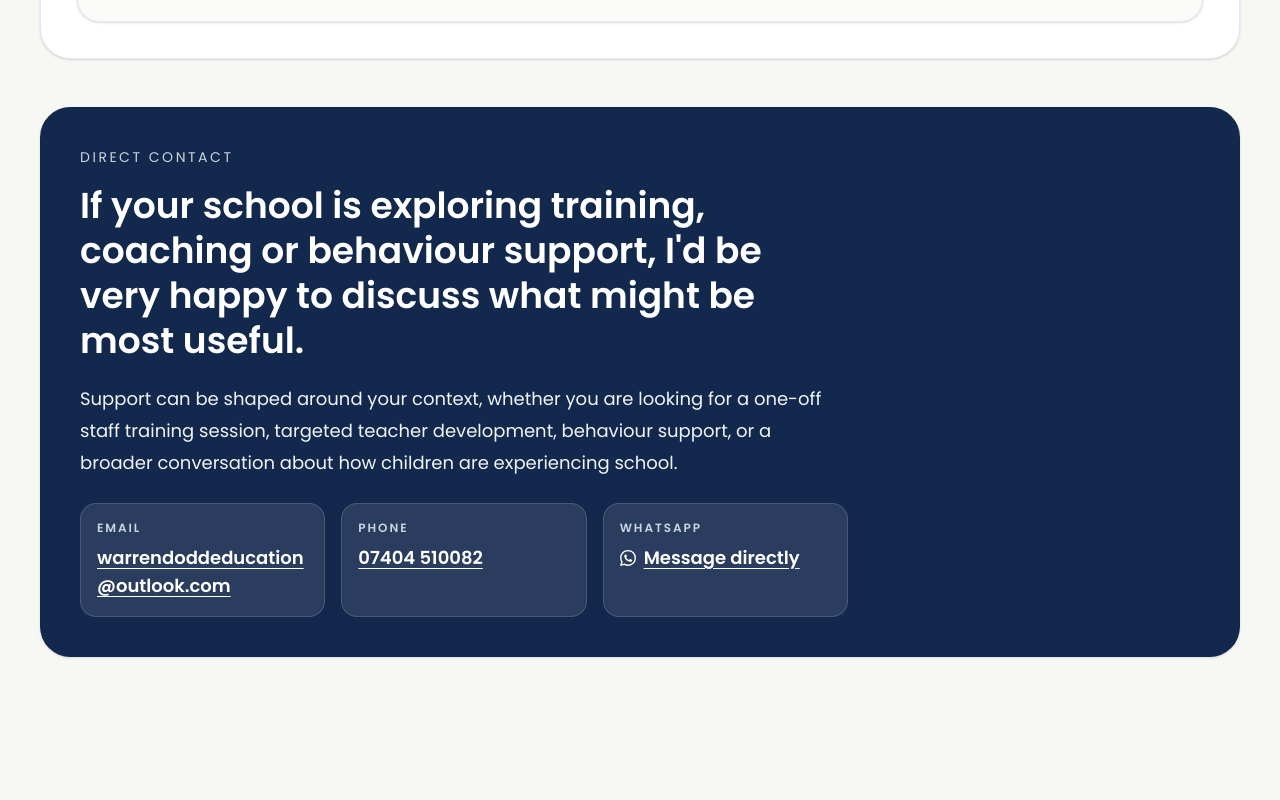
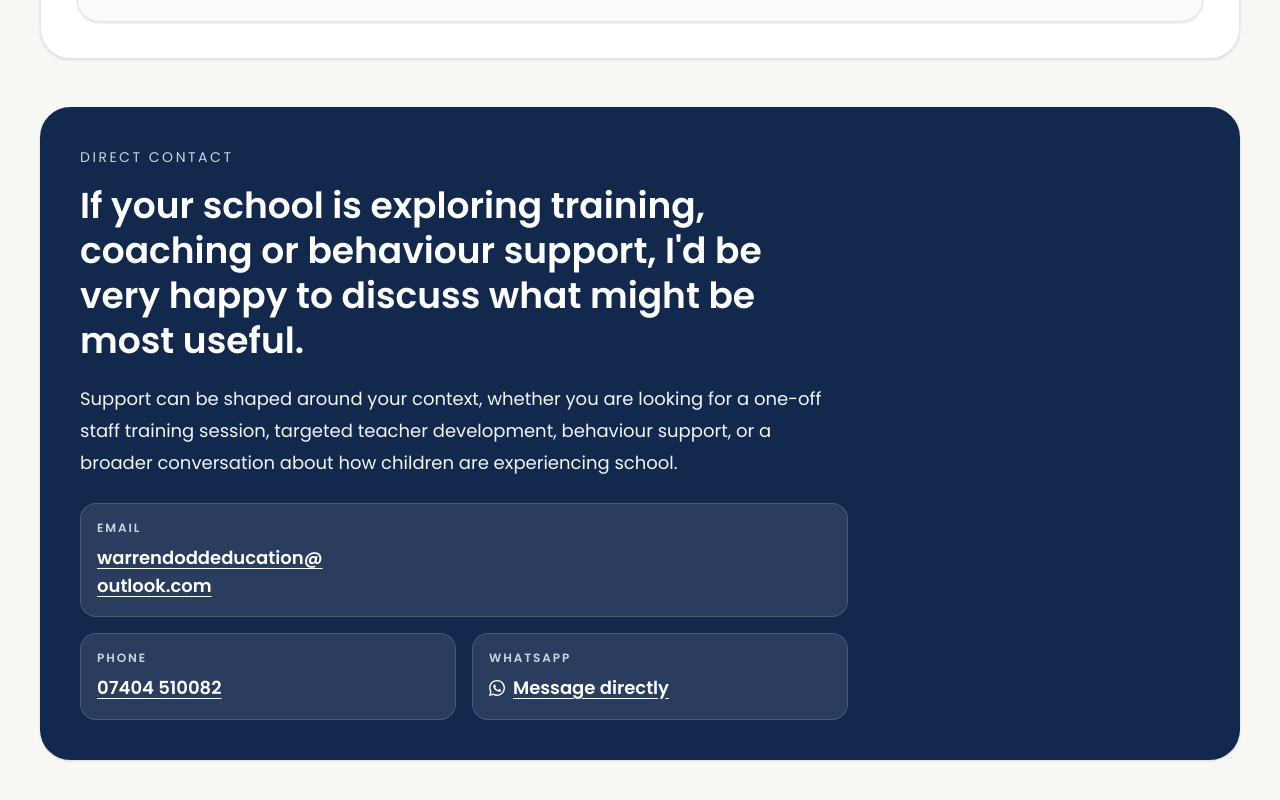
Before and after one commit to davedodd89-ai/warren-dodd-education, a Next.js app: page /schools in a window 1280 px wide. Shown: the part 4281-5081 px from the top of the page. Before the commit the page ends 5002 px from the top, so only its background shows below. Built offline with nearby package versions, Linux system fonts and the light colour scheme.

Commit message:
Improve schools page contact layout on mobile

```diff
--- a/app/schools/page.tsx
+++ b/app/schools/page.tsx
@@ -341,17 +341,19 @@ export default function SchoolsPage() {
             experiencing school.
           </p>
 
-          <div className="mt-6 grid max-w-3xl grid-cols-1 gap-4 md:grid-cols-3">
-            <div className="rounded-2xl border border-white/15 bg-white/10 p-4">
+          <div className="mt-6 grid max-w-3xl grid-cols-1 gap-4 md:grid-cols-2">
+            <div className="rounded-2xl border border-white/15 bg-white/10 p-4 md:col-span-2">
               <p className="text-xs font-semibold uppercase tracking-[0.16em] text-slate-300">
                 Email
               </p>
-              <a
-                href="mailto:warrendoddeducation@outlook.com"
-                className="mt-2 block break-words text-base font-semibold text-white underline underline-offset-4 md:text-lg"
-              >
-                warrendoddeducation@outlook.com
-              </a>
+             <a
+  href="mailto:warrendoddeducation@outlook.com"
+  className="mt-2 block text-base font-semibold text-white underline underline-offset-4 md:text-lg"
+>
+  warrendoddeducation@
+  <br />
+  outlook.com
+</a>
             </div>
 
             <div className="rounded-2xl border border-white/15 bg-white/10 p-4">
@@ -389,7 +391,6 @@ export default function SchoolsPage() {
               </a>
             </div>
           </div>
-
         </section>
       </main>
     </div>
```
